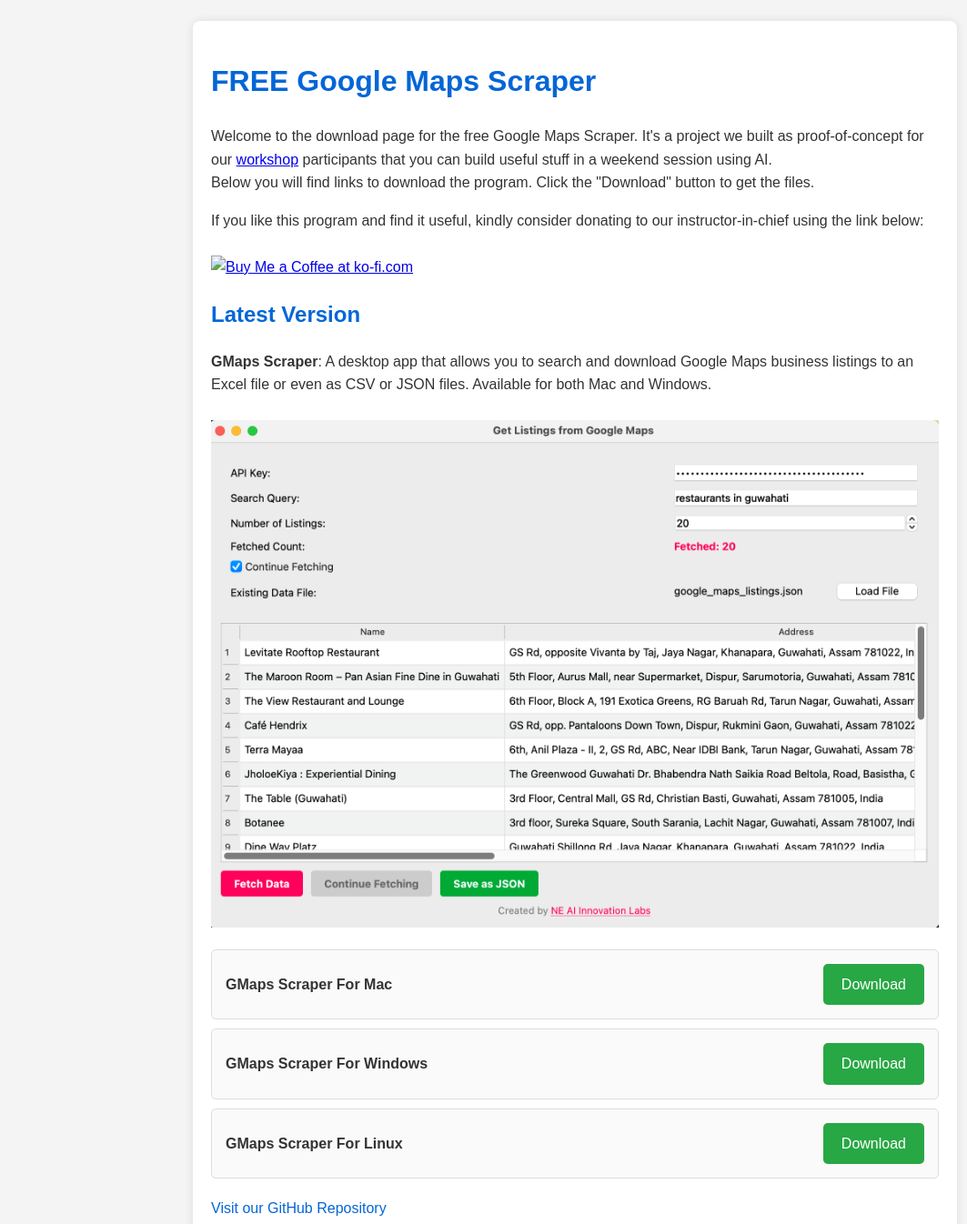
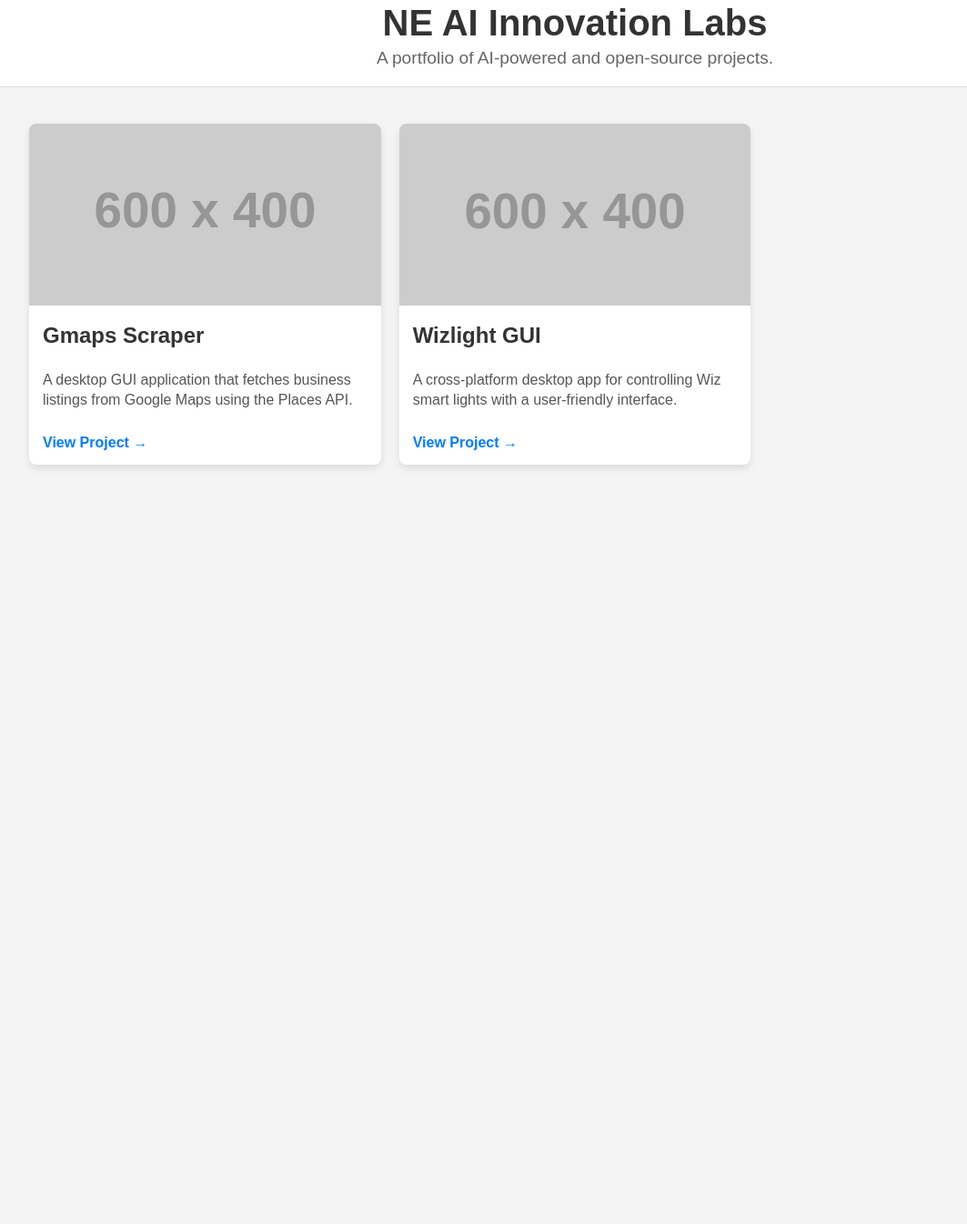
Before and after one commit to neailabs/neailabs.github.io, a plain HTML site: page index.html in a window 1280 px wide. Shown: the part 17-1363 px from the top of the page at 91% size, without its empty margins (8-1071 px from the left). After the commit the page ends 800 px from the top, so only its background shows below. Drawn offline with Linux system fonts and the light colour scheme; placeholder pictures from the web are drawn by us.

Commit message:
Updated index.html

```diff
--- a/index.html
+++ b/index.html
@@ -1,102 +1,107 @@
 <!DOCTYPE html>
-<html>
+<html lang="en">
 <head>
-<title>NE AI Innovation Labs' Github Page</title>
+    <meta charset="UTF-8">
+    <meta name="viewport" content="width=device-width, initial-scale=1.0">
+    <title>NE AI Innovation Labs - Portfolio</title>
     <style>
         body {
             font-family: Arial, sans-serif;
-        line-height: 1.6;
-        margin: 40px;
+            margin: 0;
+            padding: 0;
             background-color: #f4f4f4;
             color: #333;
         }
-    .container {
-        max-width: 800px;
-        margin: auto;
+        .header {
+            background-color: #fff;
             padding: 20px;
-        background: #fff;
+            text-align: center;
+            border-bottom: 1px solid #ddd;
+        }
+        .header h1 {
+            margin: 0;
+            font-size: 2.5em;
+        }
+        .header p {
+            margin: 5px 0 0;
+            font-size: 1.2em;
+            color: #666;
+        }
+        .portfolio-grid {
+            display: grid;
+            grid-template-columns: repeat(auto-fill, minmax(300px, 1fr));
+            gap: 20px;
+            padding: 20px;
+            max-width: 1200px;
+            margin: 20px auto;
+        }
+        .project-card {
+            background-color: #fff;
             border-radius: 8px;
-        box-shadow: 0 0 10px rgba(0,0,0,0.1);
+            overflow: hidden;
+            box-shadow: 0 4px 8px rgba(0, 0, 0, 0.1);
+            transition: transform 0.3s ease;
         }
-    h1, h2 {
-        color: #0366d6;
+        .project-card:hover {
+            transform: translateY(-5px);
         }
-    .artifact-list {
-        list-style-type: none;
-        padding: 0;
+        .project-card img {
+            width: 100%;
+            height: 200px;
+            object-fit: cover;
         }
-    .artifact-item {
-        background: #fafafa;
-        border: 1px solid #ddd;
-        margin-bottom: 10px;
+        .project-info {
             padding: 15px;
-        border-radius: 5px;
-        display: flex;
-        justify-content: space-between;
-        align-items: center;
         }
-    .artifact-name {
+        .project-info h3 {
+            margin-top: 0;
+            font-size: 1.5em;
+        }
+        .project-info p {
+            font-size: 1em;
+            color: #555;
+            line-height: 1.4;
+        }
+        .project-info a {
+            display: inline-block;
+            margin-top: 10px;
+            color: #007bff;
+            text-decoration: none;
             font-weight: bold;
         }
-    .download-button {
-        display: inline-block;
-        padding: 10px 20px;
-        background-color: #28a745;
-        color: white;
-        text-decoration: none;
-        border-radius: 5px;
-        transition: background-color 0.3s;
-    }
-    .download-button:hover {
-        background-color: #218838;
-    }
-    .github-link {
-        margin-top: 20px;
-        display: block;
-        color: #0366d6;
-        text-decoration: none;
-    }
-    .github-link:hover {
+        .project-info a:hover {
             text-decoration: underline;
         }
     </style>
 </head>
 <body>
 
-<div class="container">
-    <h1>FREE Google Maps Scraper</h1>
-    <p>Welcome to the download page for the free Google Maps Scraper. It's a project we built as proof-of-concept for our <a href="https://www.neailabs.com/workshops/">workshop</a> participants that you can build useful stuff in a weekend session using AI.<br>
-        Below you will find links to download the program. Click the "Download" button to get the files.</p>
-    <p>
-        If you like this program and find it useful, kindly consider donating to our instructor-in-chief using the link below:<br><br>
+    <header class="header">
+        <h1>NE AI Innovation Labs</h1>
+        <p>A portfolio of AI-powered and open-source projects.</p>
+    </header>
 
-        <a href='https://ko-fi.com/N4N8V6LW6' target='_blank'><img height='36' style='border:0px;height:36px;' src='https://storage.ko-fi.com/cdn/kofi6.png?v=6' border='0' alt='Buy Me a Coffee at ko-fi.com' /></a>
-    </p>
+    <main class="portfolio-grid">
 
-    <h2>Latest Version</h2>
-    <p>
-      <b>GMaps Scraper</b>: A desktop app that allows you to search and download Google Maps business listings to an Excel file or even as CSV or JSON files.
-       Available for both Mac and Windows.<br><br>
-      <img src="https://raw.githubusercontent.com/neailabs/neailabs.github.io/main/GMaps%20Scraper%20Main%20Window.png" alt="Screenshot of the GMaps Scraper main window" style="max-width: 100%; height: auto;"><br>
-    </p>
-    <ul class="artifact-list">
-        <li class="artifact-item">
-            <span class="artifact-name">GMaps Scraper For Mac</span>
-            <a href="https://github.com/neailabs/GMaps-Scraper/releases/download/v1.0.7/GMaps-Scraper-MacOS-Silicon.zip" class="download-button" target="_blank">Download</a>
-        </li>
-        <li class="artifact-item">
-            <span class="artifact-name">GMaps Scraper For Windows</span>
-            <a href="https://github.com/neailabs/GMaps-Scraper/releases/download/v1.0.7/GMaps-Scraper-Windows.exe" class="download-button" target="_blank">Download</a>
-        </li>
-        <li class="artifact-item">
-            <span class="artifact-name">GMaps Scraper For Linux</span>
-            <a href="https://github.com/neailabs/GMaps-Scraper/releases/download/v1.0.7/GMaps-Scraper-Linux" class="download-button" target="_blank">Download</a>
-        </li>
-    </ul>
+        <div class="project-card">
+            <img src="https://via.placeholder.com/600x400.png?text=Gmaps+Scraper+Image" alt="Gmaps Scraper project screenshot">
+            <div class="project-info">
+                <h3>Gmaps Scraper</h3>
+                <p>A desktop GUI application that fetches business listings from Google Maps using the Places API.</p>
+                <a href="https://neailabs.github.io/gmaps-scraper.html" target="_blank">View Project &rarr;</a>
+            </div>
+        </div>
 
+        <div class="project-card">
+            <img src="https://via.placeholder.com/600x400.png?text=Wizlight+GUI+Image" alt="Wizlight GUI project screenshot">
+            <div class="project-info">
+                <h3>Wizlight GUI</h3>
+                <p>A cross-platform desktop app for controlling Wiz smart lights with a user-friendly interface.</p>
+                <a href="https://neailabs.github.io/wizlight-gui.html" target="_blank">View Project &rarr;</a>
+            </div>
+        </div>
 
-    <a href="https://github.com/neailabs/GMaps-Scraper/" class="github-link" target="_blank">Visit our GitHub Repository</a>
-</div>
+        </main>
 
 </body>
 </html>
```
Lines whose indentation alone changed are shown as unchanged.
